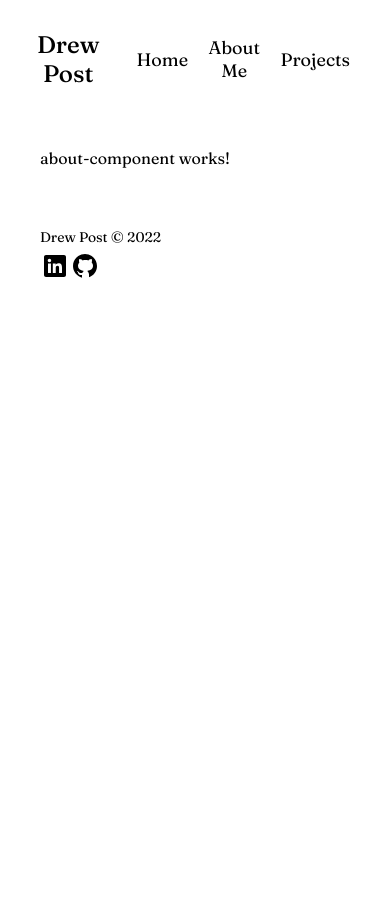
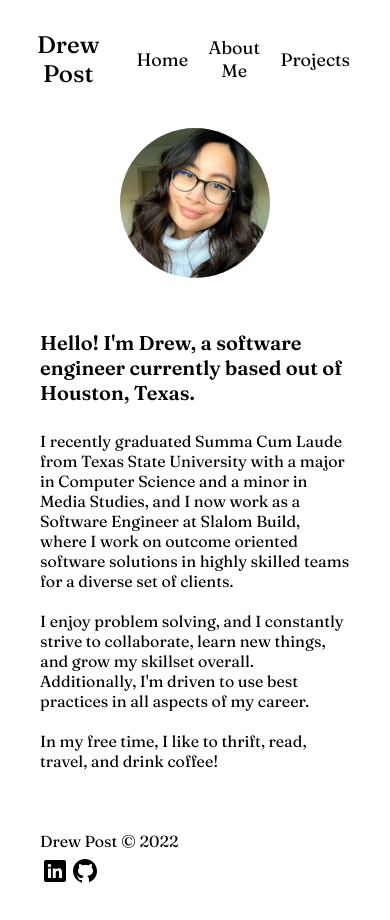
Before and after one commit to drew-post/personal-website, an Angular app: page /about in a window 390 px wide. Before the commit the page ends 844 px from the top, so only its background shows below. Built offline with nearby package versions, Linux system fonts and the light colour scheme.

Commit message:
Implement about me page

```diff
--- a/src/app/components/about/about.component.html
+++ b/src/app/components/about/about.component.html
@@ -1,3 +1,9 @@
 <div class="about">
-    <p>about-component works!</p>
+    <div class="about__container">
+        <img class="about__drew-image" src="../../../assets/images/drew.png"/>
+        <div class="about__bio-section">
+            <h4 class="about__bio-tagline">{{ this.tagline }}</h4>
+            <p class="about__bio-text">{{ this.bioText }}</p>
+        </div>
+    </div>
 </div>
--- a/src/app/components/about/about.component.scss
+++ b/src/app/components/about/about.component.scss
@@ -1,3 +1,53 @@
 :host .about {
-    padding: 30px 0 30px 40px;
+    padding: 30px 40px 30px 40px;
+
+    &__container {
+        display: flex;
+        flex-direction: row;
+        align-items: center;
+        justify-content: space-between;
+    }
+
+    &__drew-image {
+        width: 250px;
+        height: 250px;
+        border-radius: 50%;
+        margin-right: 50px;
+    }
+
+    &__bio-section {
+        margin: 0 50px 0 0;
+    }
+
+    &__bio-tagline {
+        color: var(--black);
+        font-weight: 600;
+        font-size: 20px;
+    }
+
+    &__bio-text {
+        white-space: pre-line;
+    }
+
+    @media screen and (max-width: 768px) {
+        padding: 10px 40px 30px 40px;
+
+        &__container {
+            display: flex;
+            flex-direction: column;
+            align-items: center;
+        }
+
+        &__bio-section {
+            padding: 0px;
+            align-content: center;
+            margin: 0px;
+        }
+
+        &__drew-image {
+            width: 150px;
+            height: 150px;
+            margin: 0px 0px 25px 0px;
+        }
+    }
 }
--- a/src/app/components/about/about.component.ts
+++ b/src/app/components/about/about.component.ts
@@ -7,6 +7,10 @@ import { Component, OnInit } from '@angular/core';
 })
 export class AboutComponent implements OnInit {
 
+  tagline: String = "Hello! I'm Drew, a software engineer currently based out of Houston, Texas."
+
+  bioText: String = "I recently graduated Summa Cum Laude from Texas State University with a major in Computer Science and a minor in Media Studies, and I now work as a Software Engineer at Slalom Build, where I work on outcome oriented software solutions in highly skilled teams for a diverse set of clients. \n\nI enjoy problem solving, and I constantly strive to collaborate, learn new things, and grow my skillset overall. Additionally, I'm driven to use best practices in all aspects of my career. \n\nIn my free time, I like to thrift, read, travel, and drink coffee!";
+
   constructor() { }
 
   ngOnInit(): void {
--- a/src/app/components/footer/footer.component.scss
+++ b/src/app/components/footer/footer.component.scss
@@ -2,7 +2,7 @@
     padding: 30px 0 30px 40px;
 
     &__text {
-        font-size: 14px;
+        font-size: 16px;
     }
 
     &__container {
```
